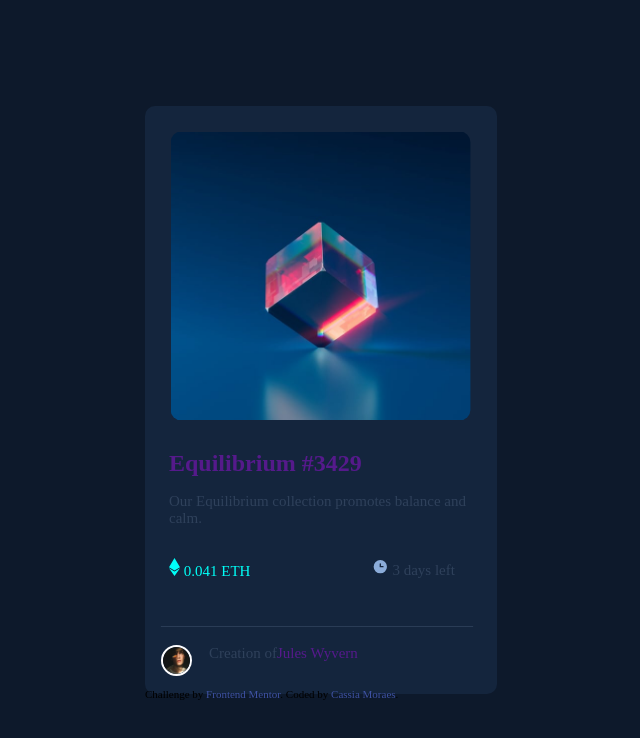
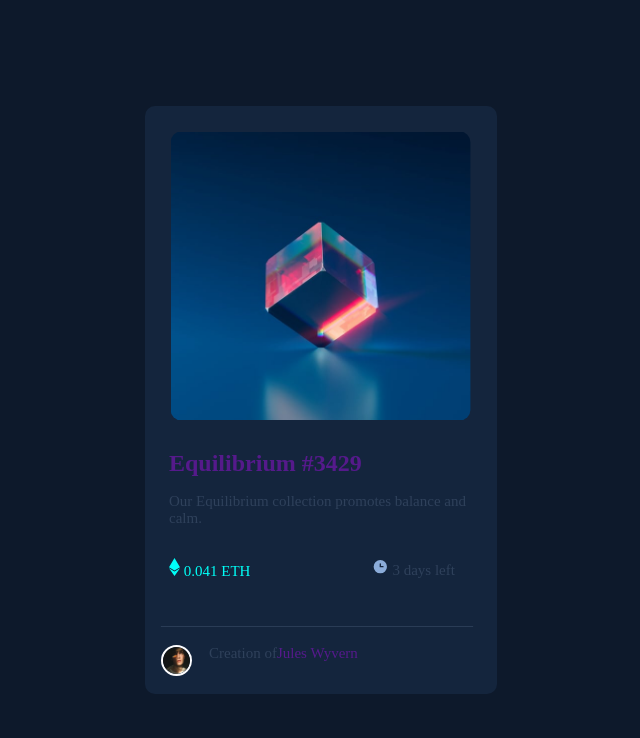
Before and after one commit to cassiamoraes/NFT-preview-card-component, a plain HTML site: page index.html in a window 1280 px wide. Shown: the whole page, without its empty margins (319-959 px from the left). Drawn offline with Linux system fonts and the light colour scheme; a web font is replaced by a local one.

Commit message:
Update index.html

```diff
--- a/index.html
+++ b/index.html
@@ -47,12 +47,6 @@
 
         <p class="descricao2">Creation of  <a href="">Jules Wyvern</a></p>
     </div>
-
-        <div class="attribution">
-          Challenge by <a href="https://www.frontendmentor.io?ref=challenge" target="_blank">Frontend Mentor</a>.
-          Coded by <a href="https://www.frontendmentor.io/profile/cassiality">Cassia Moraes</a>.
-        </div>
-
   </main>
 </body>
 </html>
```
